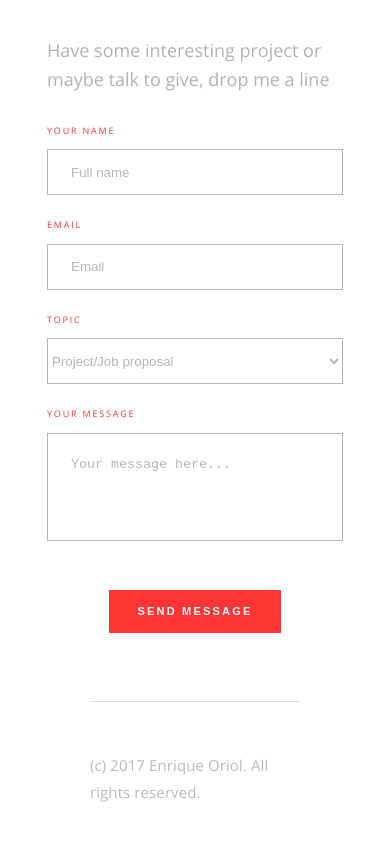
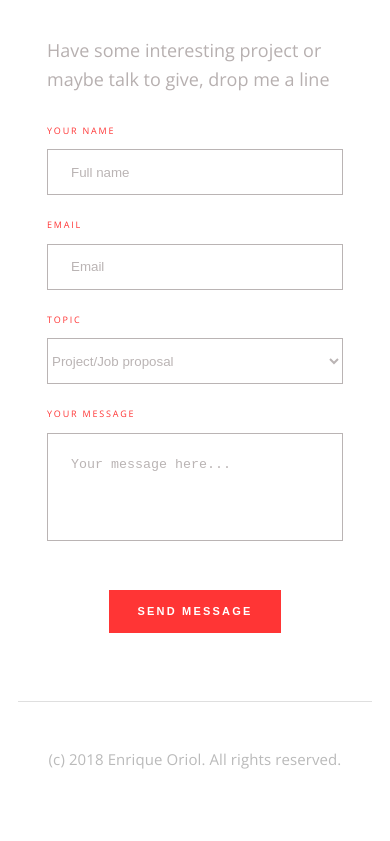
Before and after one commit to kaikcreator/eoriol, an Angular app: page /home in a window 390 px wide. Shown: the part 6157-6998 px from the top of the page. After the commit the page ends 6965 px from the top, so only its background shows below. Built offline with nearby package versions, Linux system fonts and the light colour scheme.

Commit message:
improved footer responsiveness, and updated footer copyright year

```diff
--- a/src/app/app.component.html
+++ b/src/app/app.component.html
@@ -23,5 +23,5 @@
 
 <footer>
   <hr>
-  <p>(c) 2017 Enrique Oriol. All rights reserved.</p>
+  <p>(c) 2018 Enrique Oriol. All rights reserved.</p>
 </footer>
--- a/src/app/app.component.scss
+++ b/src/app/app.component.scss
@@ -108,6 +108,15 @@ header{
 }
 
 footer{
+    @media screen and (max-width: $break-large){
+        margin-left: 40px;
+        margin-right: 40px;
+    }
+    @media screen and (max-width: $break-small){
+        margin-left: 18px;
+        margin-right: 18px;
+        height: 115px;
+    }
     display: flex;
     flex-direction: column;
     height: 154px;
```
